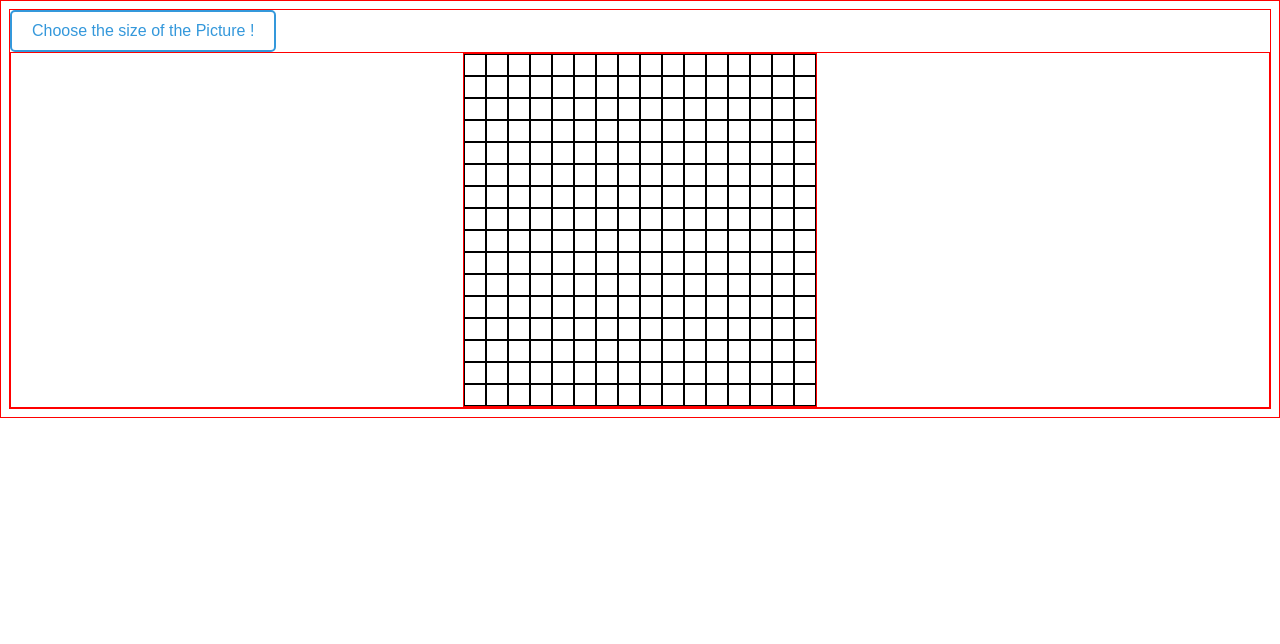
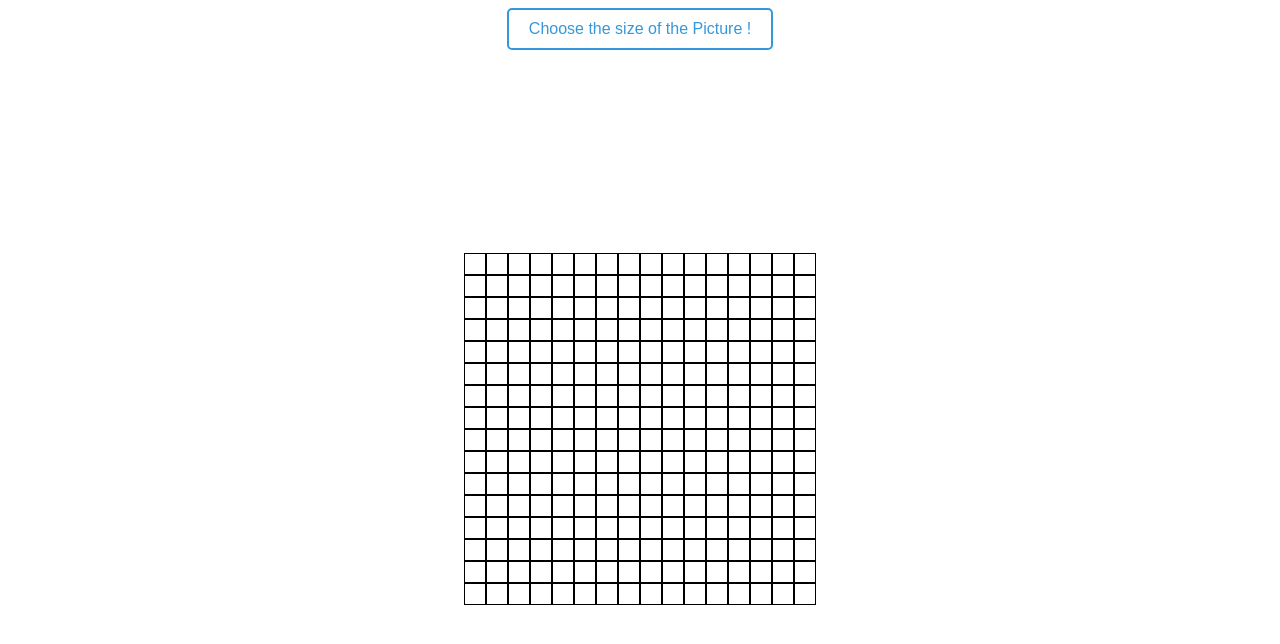
Before and after one commit to LoiChouette2036/Etch_a_Sketch, a plain HTML site: page index.html in a window 1280 px wide. Drawn offline with Linux system fonts and the light colour scheme.

Commit message:
Worked on display, I used flexbox but need to rework on it later

```diff
--- a/index.html
+++ b/index.html
@@ -9,10 +9,11 @@
     </head>
 
     <body>
+        <div id="up">
+            <button class="my_button">Choose the size of the Picture !</button>
+        </div>
 
-        <button class="my_button">Choose the size of the Picture !</button>
-
-        <div id="plan">
+        <div id="mid">
             <div id="container"></div>
         </div>
 
--- a/script.js
+++ b/script.js
@@ -1,5 +1,6 @@
 //selection ID element where we put square
 var container = document.getElementById("container");
+
 
 let numberOfSquares = 16;
 
--- a/style.css
+++ b/style.css
@@ -1,6 +1,20 @@
-#plan {
+body {
+    height: 100vh;/*100% of window's height*/
+    display: flex;
+    flex-direction: column;
+
+}
+
+#up{
     display: flex;
     justify-content: center;
+}
+
+#mid {
+    display: flex;
+    justify-content: center;
+    align-items: center;
+    flex: 1;
 }
 
 .square {
@@ -13,6 +27,7 @@
 #container {
     display: flex;
     max-width: 352px ;
+    max-height: 352px;
     flex-wrap: wrap;
 }
 
@@ -28,6 +43,7 @@
     border-radius: 5px;
 }
 
-*{
+
+/*{
     border: 1px solid red;
-}
+}*/
```
